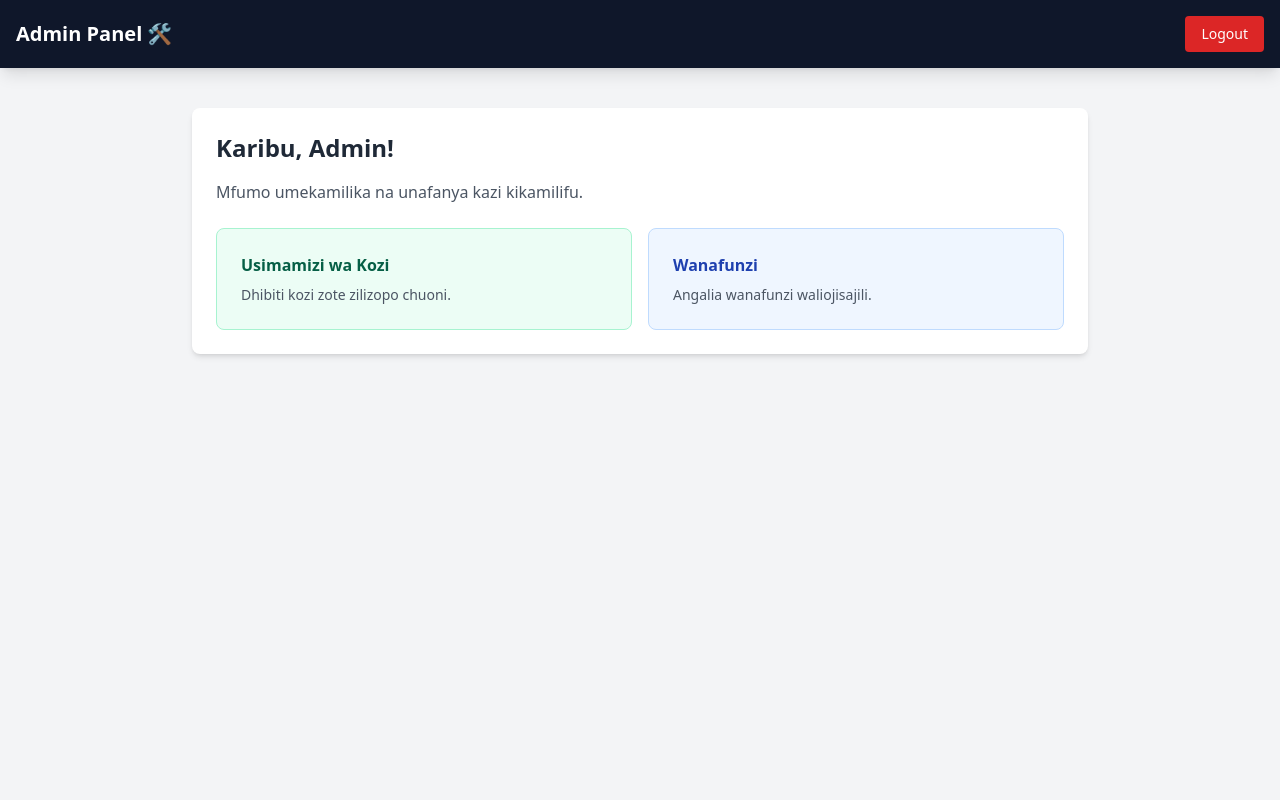
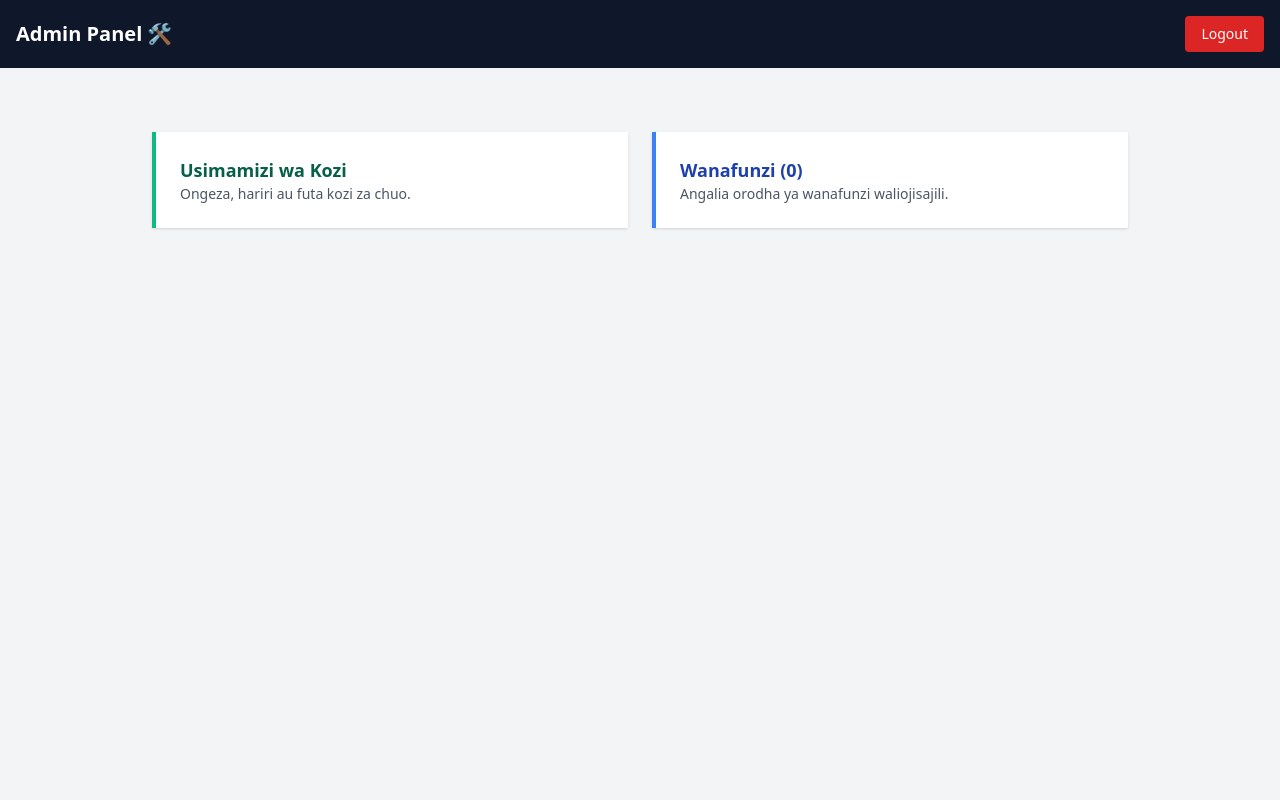
Before and after one commit to Godfrey-Vicent-Said/students_system, a PHP site: page /admin_dashboard.php in a window 1280 px wide. Run offline with PHP 8.4, Linux system fonts and the light colour scheme; a user stored in the database is signed in; data that the repository does not hold is empty; some libraries are stand-ins or nearby versions.

Commit message:
Nimesasisha admin_dashboard.php na maboresho mapya

```diff
--- a/admin_dashboard.php
+++ b/admin_dashboard.php
@@ -1,42 +1,37 @@
 <?php
 if (session_status() == PHP_SESSION_NONE) { session_start(); }
-
-// Ulinzi: Kama si admin, kataa moja kwa moja
 if (!isset($_SESSION['user_id']) || trim($_SESSION['role']) !== 'admin') {
-    header("Location: login.php");
-    exit();
+    header("Location: login.php"); exit();
 }
-
 require_once 'Database.php';
 $db = (new Database())->connect();
+
+// Chota idadi ya wanafunzi waliosajiliwa
+$stmt = $db->query("SELECT COUNT(*) FROM student_courses");
+$student_count = $stmt->fetchColumn();
 ?>
 <!DOCTYPE html>
 <html lang="sw">
 <head>
     <meta charset="UTF-8">
-    <title>Admin Dashboard | CBE Portal</title>
+    <title>Admin Dashboard</title>
     <script src="https://cdn.tailwindcss.com"></script>
 </head>
-<body class="bg-gray-100 min-h-screen">
-    <nav class="bg-slate-900 text-white p-4 shadow-lg flex justify-between items-center">
+<body class="bg-gray-100">
+    <nav class="bg-slate-900 text-white p-4 flex justify-between items-center">
         <h1 class="font-bold text-xl">Admin Panel 🛠️</h1>
-        <a href="logout.php" class="bg-red-600 hover:bg-red-700 px-4 py-2 rounded text-sm transition">Logout</a>
+        <a href="logout.php" class="bg-red-600 px-4 py-2 rounded text-sm">Logout</a>
     </nav>
 
-    <div class="max-w-4xl mx-auto mt-10 p-6 bg-white rounded-lg shadow-md">
-        <h2 class="text-2xl font-bold text-gray-800 mb-4">Karibu, Admin!</h2>
-        <p class="text-gray-600">Mfumo umekamilika na unafanya kazi kikamilifu.</p>
-
-        <div class="mt-6 grid grid-cols-1 md:grid-cols-2 gap-4">
-            <div class="p-6 border border-emerald-200 bg-emerald-50 rounded-lg">
-                <h3 class="font-bold text-emerald-800">Usimamizi wa Kozi</h3>
-                <p class="text-sm text-gray-600 mt-2">Dhibiti kozi zote zilizopo chuoni.</p>
-            </div>
-            <div class="p-6 border border-blue-200 bg-blue-50 rounded-lg">
-                <h3 class="font-bold text-blue-800">Wanafunzi</h3>
-                <p class="text-sm text-gray-600 mt-2">Angalia wanafunzi waliojisajili.</p>
-            </div>
-        </div>
+    <div class="max-w-5xl mx-auto mt-10 p-6 grid grid-cols-1 md:grid-cols-2 gap-6">
+        <a href="manage_courses.php" class="p-6 bg-white border-l-4 border-emerald-500 shadow hover:shadow-lg transition">
+            <h3 class="font-bold text-emerald-800 text-lg">Usimamizi wa Kozi</h3>
+            <p class="text-sm text-gray-600">Ongeza, hariri au futa kozi za chuo.</p>
+        </a>
+        <a href="view_students.php" class="p-6 bg-white border-l-4 border-blue-500 shadow hover:shadow-lg transition">
+            <h3 class="font-bold text-blue-800 text-lg">Wanafunzi (<?php echo $student_count; ?>)</h3>
+            <p class="text-sm text-gray-600">Angalia orodha ya wanafunzi waliojisajili.</p>
+        </a>
     </div>
 </body>
 </html>
```
